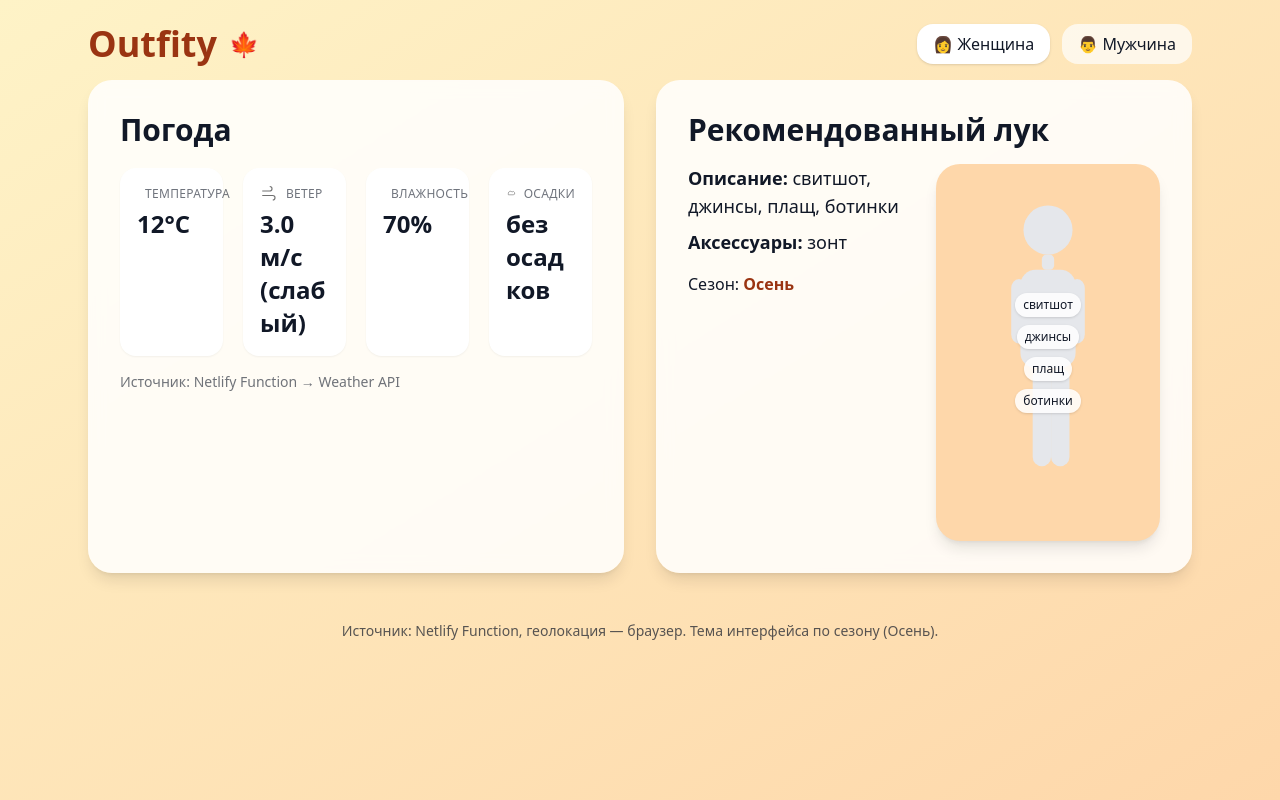
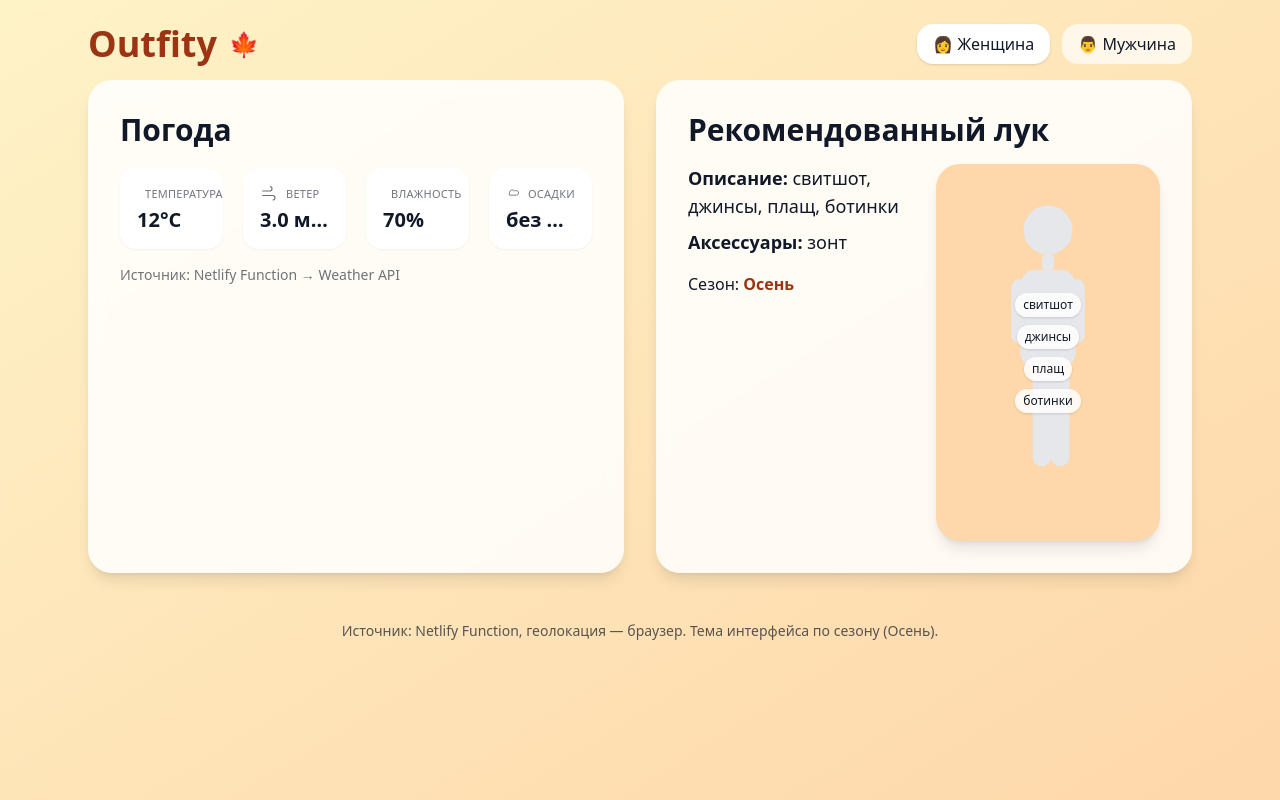
Before and after one commit to anyakhudova-design/outfity, a React (Vite) app: page / in a window 1280 px wide. Built offline with nearby package versions, Linux system fonts and the light colour scheme; no server answers.

Commit message:
Update OutfityApp.jsx

```diff
--- a/src/OutfityApp.jsx
+++ b/src/OutfityApp.jsx
@@ -145,11 +145,11 @@ const IconPrecip = () => (
 function InfoTile({ label, value, icon }) {
   return (
     <div className="rounded-2xl p-4 bg-white border border-white/60 shadow-sm select-none">
-      <div className="flex items-center gap-2 text-[11px] md:text-xs uppercase tracking-wide opacity-60">
+      <div className="flex items-center gap-2 text-[10px] md:text-[11px] uppercase tracking-wide opacity-60">
         {icon}
         <span className="whitespace-nowrap">{label}</span>
       </div>
-      <div className="text-[20px] md:text-[24px] font-semibold mt-1 leading-snug whitespace-normal break-words max-w-[18rem]">
+      <div className="text-[17px] md:text-[20px] font-semibold mt-1 leading-tight break-keep whitespace-nowrap overflow-hidden text-ellipsis">
         {value}
       </div>
     </div>
```
